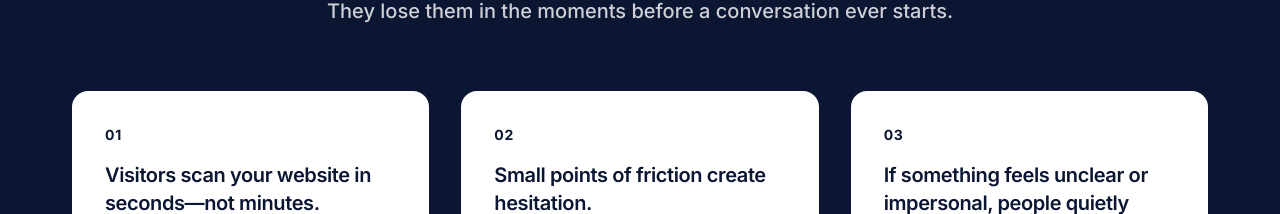
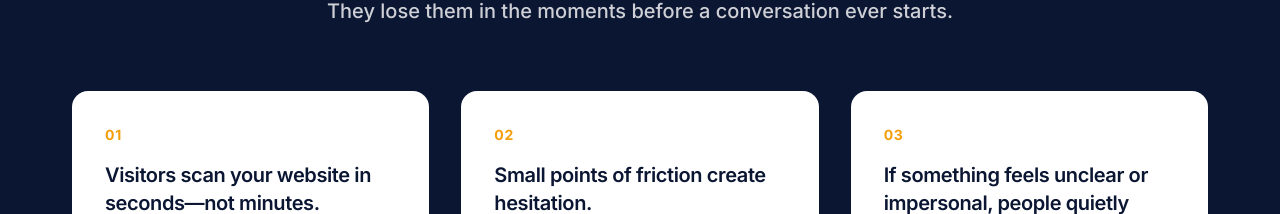
Before and after one commit to Haslam87/second-floor-site, a React (Vite) app: page / in a window 1280 px wide. Shown: the part 2117-2331 px from the top of the page. Built offline with nearby package versions, Linux system fonts and the light colour scheme.

Commit message:
Updated amber colour

```diff
--- a/src/components/Problem.css
+++ b/src/components/Problem.css
@@ -56,7 +56,7 @@
 .card-number {
   font-size: 0.875rem;
   font-weight: 700;
-  color: var(--accent-color);
+  color: #F59E0B;
   margin-bottom: var(--spacing-sm);
   letter-spacing: 0.05em;
 }
```
